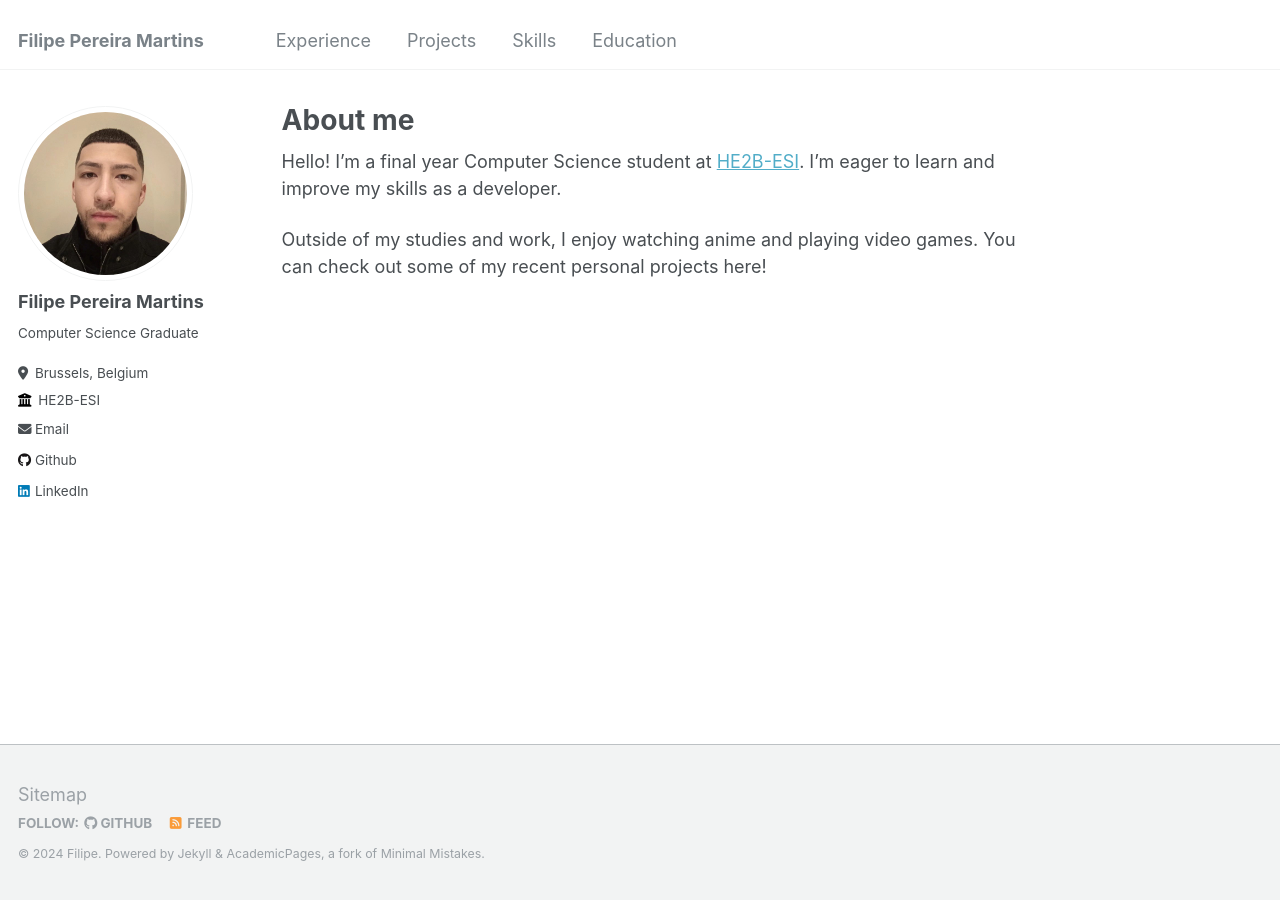
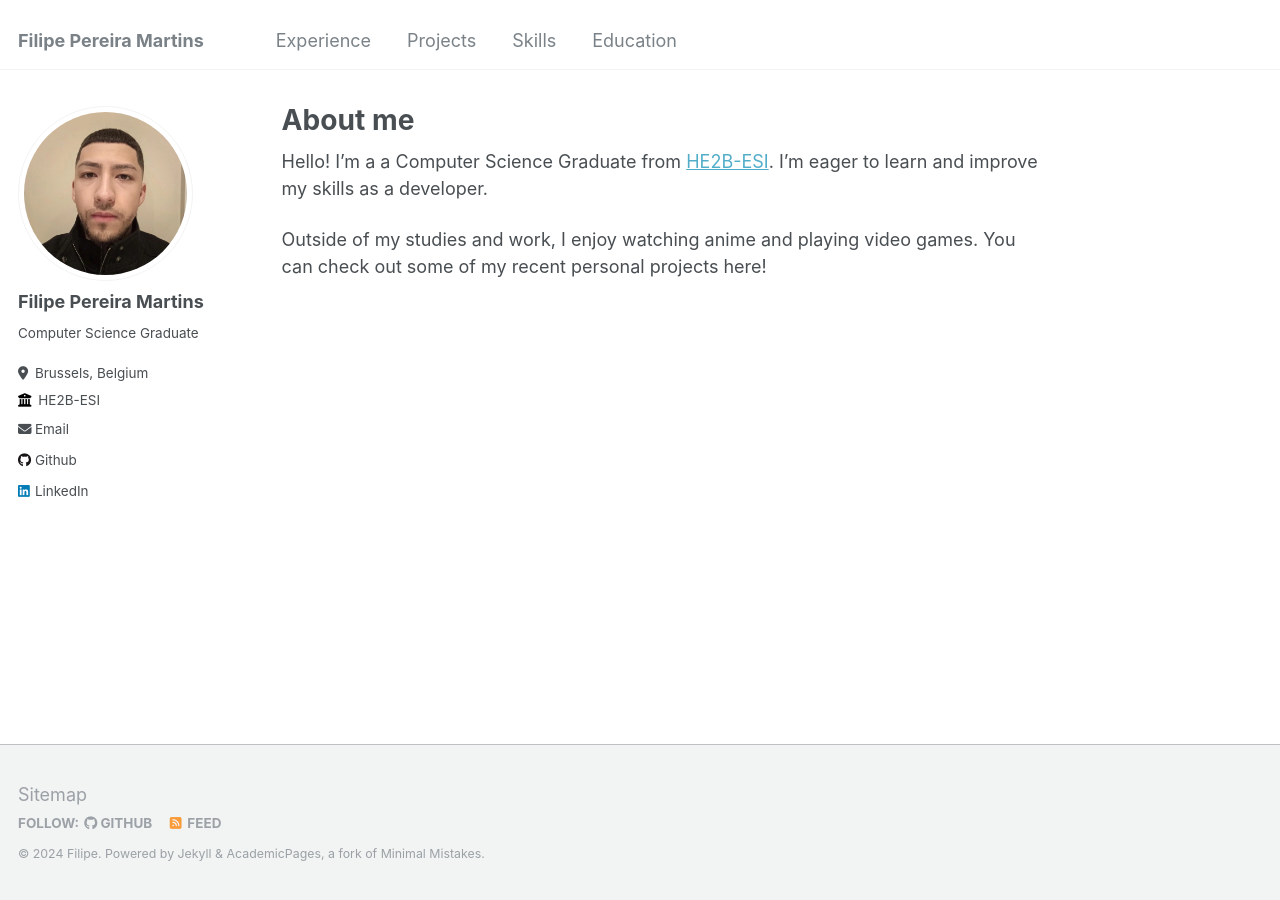
Before and after one commit to FilipeDevs/FilipeDevs.github.io, a Jekyll site: the page built from _pages/about.md, in a window 1280 px wide. Built offline with Jekyll 4.4.1, drawn with Linux system fonts in a browser that asks for light colours.

Commit message:
Update about.md

```diff
--- a/_pages/about.md
+++ b/_pages/about.md
@@ -7,6 +7,6 @@ redirect_from:
   - /about.html
 ---
 
-Hello! I'm a final year Computer Science student at [HE2B-ESI](https://he2b.be/etudiant/). I'm eager to learn and improve my skills as a developer.
+Hello! I'm a a Computer Science Graduate from [HE2B-ESI](https://he2b.be/etudiant/). I'm eager to learn and improve my skills as a developer.
 
 Outside of my studies and work, I enjoy watching anime and playing video games. You can check out some of my recent personal projects here!
```
